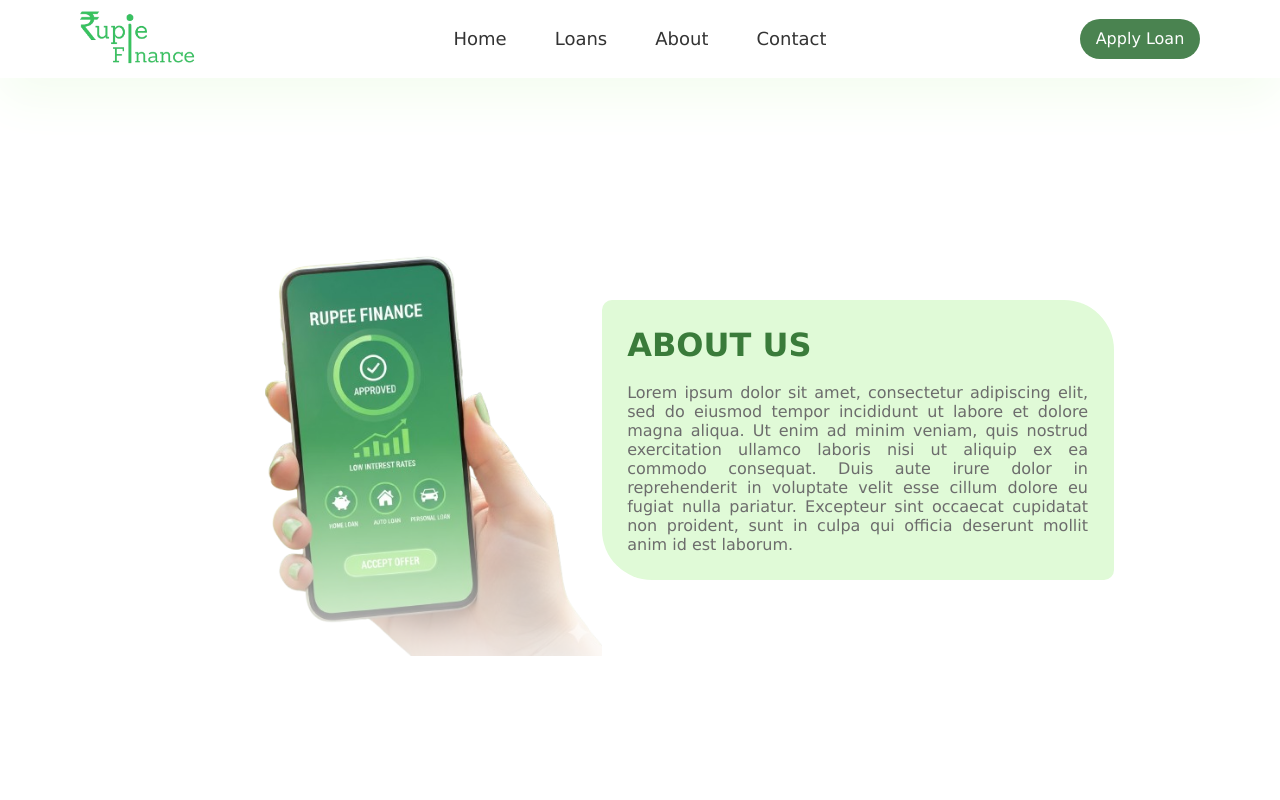
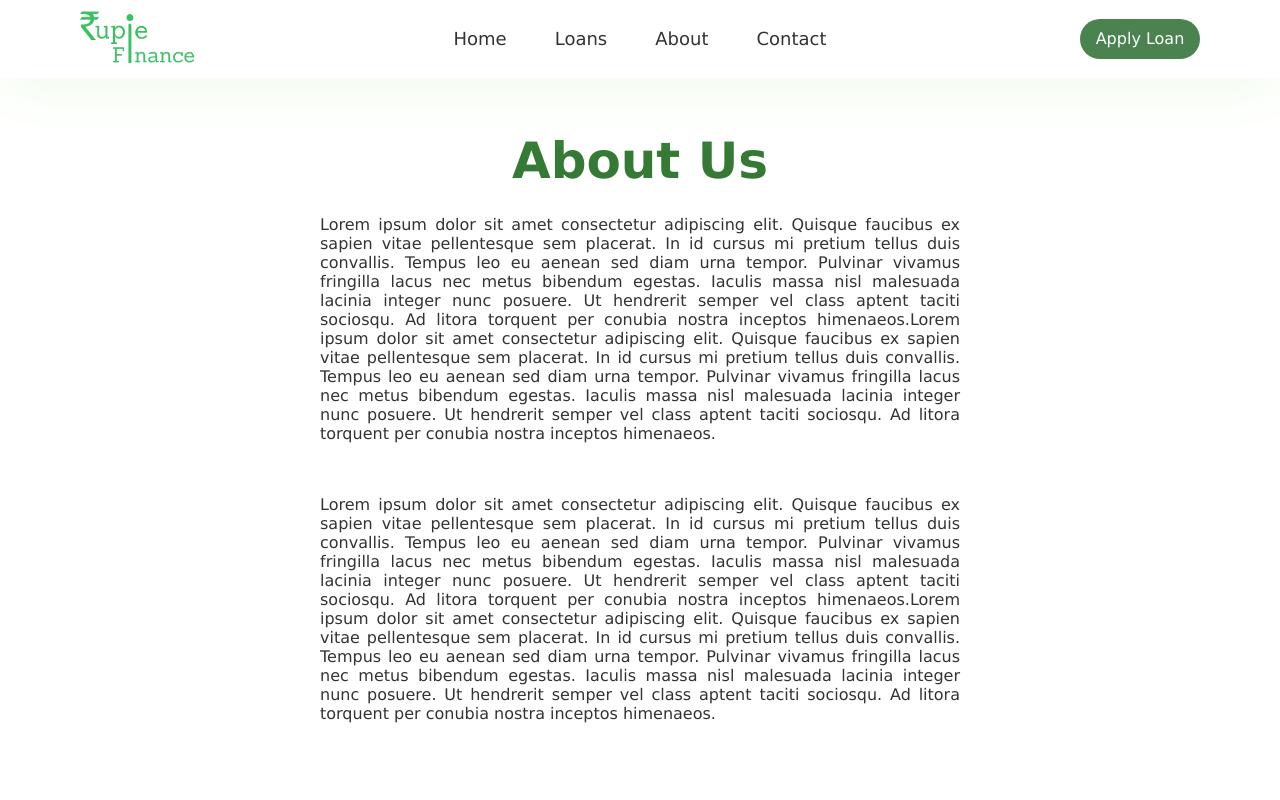
Before and after one commit to balotiyash/rupie-finance-next, a Next.js app: page /about in a window 1280 px wide. Shown: the top 800 px of the page. Built offline with nearby package versions, Linux system fonts and the light colour scheme.

Commit message:
Created About Us Page

```diff
--- a/src/app/about/page.module.css
+++ b/src/app/about/page.module.css
@@ -1,79 +1,18 @@
-.content {
-    height: 90vh;
-    width: 100vw;
-    /* background: linear-gradient(to bottom, rgb(215, 255, 215), white , rgb(218, 255, 218)); */
-    display: flex;
-    flex-direction: row;
-    justify-content: center;
-    align-items: center;
-}
-
-.leftSec {
-    height: 75%;
-    width: 40%;
-    margin-left: 4%;
-    display: flex;
-    flex-direction: column;
-    align-items: flex-end;
-    justify-content: center;
-    mask-image: linear-gradient(to bottom, black 50%, transparent 100%);
-    border-radius: 10%;
-}
-
-.leftSec img {
-    height: 80%;
-}
-
-.leftBox {
-    /* width: 30%;
-    height: 50%; */
-    height: 250px;
-    width: 180px;
-    background-color: rgb(255, 255, 255);
-    margin: 1%;
-    border-radius: 10px;
-    box-shadow: 0px 4px 8px rgba(0, 0, 0, 0.2);
-}
-
-.rightBox {
-    margin-left: 3%;
+.about {
     display: flex;
     flex-direction: column;
     justify-content: center;
+    align-items: center;
+    height: 90vh;
+    text-align: justify;
 }
 
-.box1 {
-    height: 150px;
-    width: 150px;
-    background-color: rgb(255, 255, 255);
-    margin-bottom: 5%;
-    border-radius: 10px;
-    box-shadow: 0px 4px 8px rgba(0, 0, 0, 0.2);
-
+.about h1 {
+    font-size: 50px;
+    color: rgb(52, 122, 52);
 }
 
-.box2 {
-    height: 250px;
-    width: 180px;
-    background-color: rgb(255, 255, 255);
-    border-radius: 10px;
-    box-shadow: 0px 4px 8px rgba(0, 0, 0, 0.2);
+.about p {
+    margin: 2% 25% 2% 25%;
+    color: rgb(51, 51, 51);
 }
-
-.rightSec {
-    /* height: 75%; */
-    width: 40%;
-    margin: 0% 10% 0% 0%;
-    padding: 2%;
-    background-color: rgb(224, 250, 215);
-    color: rgb(108, 108, 108);
-    display: flex;
-    flex-direction: column;
-    justify-content: center;
-    text-align: justify;
-    border-radius: 10px 50px 10px 50px;
-}
-
-.rightSec h1 {
-    color: rgb(58, 123, 58);
-}
--- a/src/app/about/page.tsx
+++ b/src/app/about/page.tsx
@@ -4,34 +4,10 @@ import style from './page.module.css'
 const page = () => {
 	return (
 		<main>
-			<div className={style.content}>
-				{/* Left Section of images */}
-				<div className={style.leftSec}>
-					{/* <div>
-						<img src="/images/about-us/loan.jpg" alt="Loan" className={style.leftBox} />
-					</div>
-
-					<div className={style.rightBox}>
-						<div >
-							<img src="/images/about-us/rupee.jpg" alt="Rupees" className={style.box1} />
-						</div>
-						<div className={style.box2}>
-							<img src="/images/about-us/money.jpg" alt="Money" className={style.box2} />
-						</div>
-
-					</div> */}
-
-
-					<img src="/images/about-us/phoneInHand1.png" alt="Loan" />
-
-				</div>
-
-				{/* Right Section of Content */}
-				<div className={style.rightSec}>
-					<h1>ABOUT US</h1> <br />
-					<p>Lorem ipsum dolor sit amet, consectetur adipiscing elit, sed do eiusmod tempor incididunt ut labore et dolore magna aliqua. Ut enim ad minim veniam, quis nostrud exercitation ullamco laboris nisi ut aliquip ex ea commodo consequat. Duis aute irure dolor in reprehenderit in voluptate velit esse cillum dolore eu fugiat nulla pariatur. Excepteur sint occaecat cupidatat non proident, sunt in culpa qui officia deserunt mollit anim id est laborum.</p>
-				</div>
-
+			<div className={style.about}>
+				<h1>About Us</h1>
+				<p>Lorem ipsum dolor sit amet consectetur adipiscing elit. Quisque faucibus ex sapien vitae pellentesque sem placerat. In id cursus mi pretium tellus duis convallis. Tempus leo eu aenean sed diam urna tempor. Pulvinar vivamus fringilla lacus nec metus bibendum egestas. Iaculis massa nisl malesuada lacinia integer nunc posuere. Ut hendrerit semper vel class aptent taciti sociosqu. Ad litora torquent per conubia nostra inceptos himenaeos.Lorem ipsum dolor sit amet consectetur adipiscing elit. Quisque faucibus ex sapien vitae pellentesque sem placerat. In id cursus mi pretium tellus duis convallis. Tempus leo eu aenean sed diam urna tempor. Pulvinar vivamus fringilla lacus nec metus bibendum egestas. Iaculis massa nisl malesuada lacinia integer nunc posuere. Ut hendrerit semper vel class aptent taciti sociosqu. Ad litora torquent per conubia nostra inceptos himenaeos.</p>
+				<p>Lorem ipsum dolor sit amet consectetur adipiscing elit. Quisque faucibus ex sapien vitae pellentesque sem placerat. In id cursus mi pretium tellus duis convallis. Tempus leo eu aenean sed diam urna tempor. Pulvinar vivamus fringilla lacus nec metus bibendum egestas. Iaculis massa nisl malesuada lacinia integer nunc posuere. Ut hendrerit semper vel class aptent taciti sociosqu. Ad litora torquent per conubia nostra inceptos himenaeos.Lorem ipsum dolor sit amet consectetur adipiscing elit. Quisque faucibus ex sapien vitae pellentesque sem placerat. In id cursus mi pretium tellus duis convallis. Tempus leo eu aenean sed diam urna tempor. Pulvinar vivamus fringilla lacus nec metus bibendum egestas. Iaculis massa nisl malesuada lacinia integer nunc posuere. Ut hendrerit semper vel class aptent taciti sociosqu. Ad litora torquent per conubia nostra inceptos himenaeos.</p>
 			</div>
 		</main>
 	)
```
